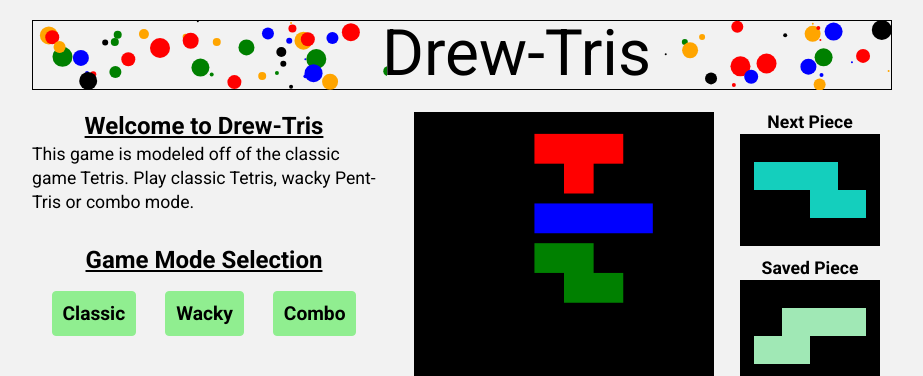
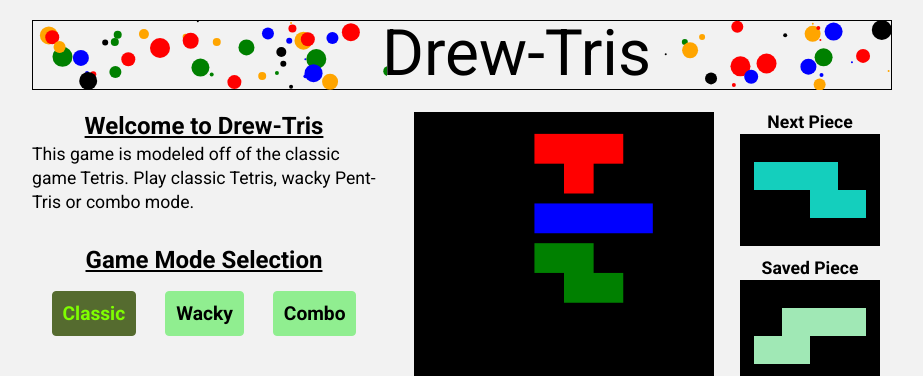
Before and after one commit to ase1210/Drew-Tris, a website built with webpack: page index.html in a window 1280 px wide. Shown: the top 376 px of the page, without its empty margins (178-1101 px from the left). Built offline with nearby package versions, Linux system fonts and the light colour scheme; files whose address does not match are found by name.

Commit message:
Update styling for selected game mode

```diff
--- a/index.html
+++ b/index.html
@@ -28,7 +28,7 @@
           <div>
             <h3>Game Mode Selection</h3>
             <div class="game-mode">
-              <div class="game-selection-button" id="classic">
+              <div class="selected" id="classic">
                 Classic
               </div>
               <div class="game-selection-button" id="pentris">Wacky</div>
--- a/style.css
+++ b/style.css
@@ -202,6 +202,16 @@ p {
   background-color: lightgreen;
   cursor: pointer;
 }
+.selected {
+  font-size: 1.2rem;
+  font-weight: 700;
+  color: chartreuse;
+  border: 1px solid darkolivegreen;
+  border-radius: 4px;
+  padding: 10px;
+  background-color: darkolivegreen;
+  cursor: pointer;
+}
 
 .controls {
   display: flex;
```
